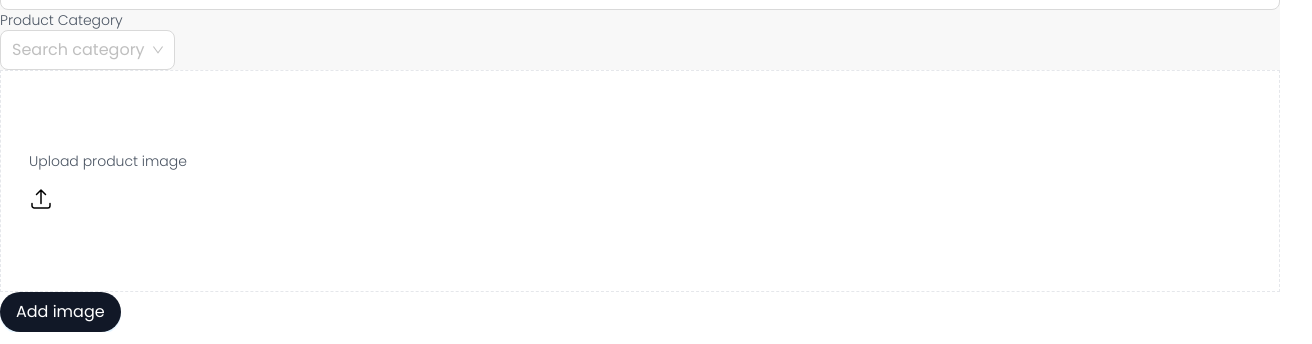
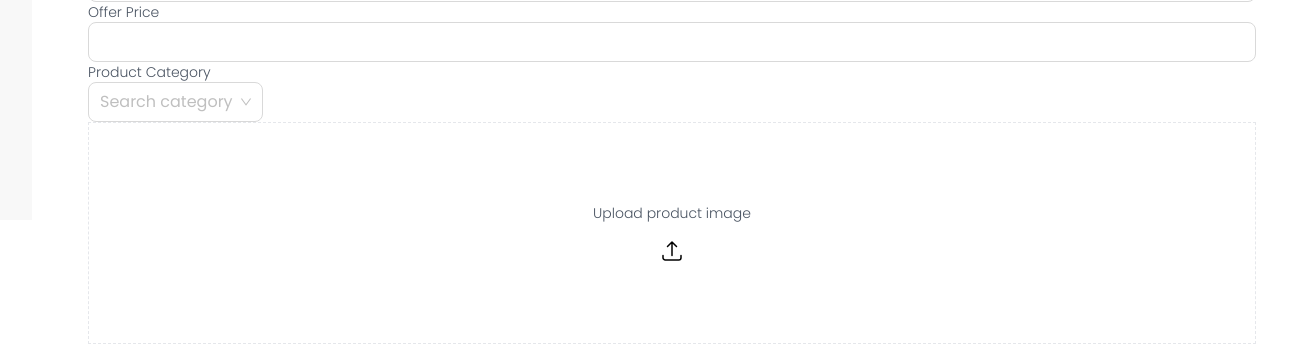
Before and after one commit to BlueDaisy061/nexton-ecommerce, a React (Vite) app in the folder admin/: page /add-product in a window 1280 px wide. Shown: the part 580-924 px from the top of the page, 1312 px wide, since content can reach past the window. Built offline with nearby package versions, Linux system fonts and the light colour scheme.

Commit message:
feat: update add product component

```diff
--- a/admin/src/components/AddProduct/AddProduct.tsx
+++ b/admin/src/components/AddProduct/AddProduct.tsx
@@ -35,7 +35,7 @@ const categories = [
 
 function AddProduct() {
   return (
-    <div className="">
+    <div className="box-border w-full px-14 py-8 mx-8 my-5 rounded-sm bg-default lg:max-w-[800px]">
       <div>
         <p>Product title</p>
         <Input size="large" placeholder="Product name..." name="name" />
@@ -65,15 +65,15 @@ function AddProduct() {
       </div>
       <div>
         <label htmlFor="file-input">
-          <div className="py-20 px-7 bg-default border-[1px] border-dashed border-border">
-            <p>Upload product image</p>
-            <ArrowUpTrayIcon className="w-6 self-center mt-4" />
+          <div className="py-20 px-7 flex flex-col bg-default border-[1px] border-dashed border-border">
+            <p className="self-center">Upload product image</p>
+            <ArrowUpTrayIcon className="w-6 mt-4 self-center" />
           </div>
         </label>
         <Input type="file" name="image" id="file-input" hidden />
       </div>
       <Button type="primary" shape="round" size="large" className="bg-primary-color">
-        Add image
+        Add product
       </Button>
     </div>
   );
```
